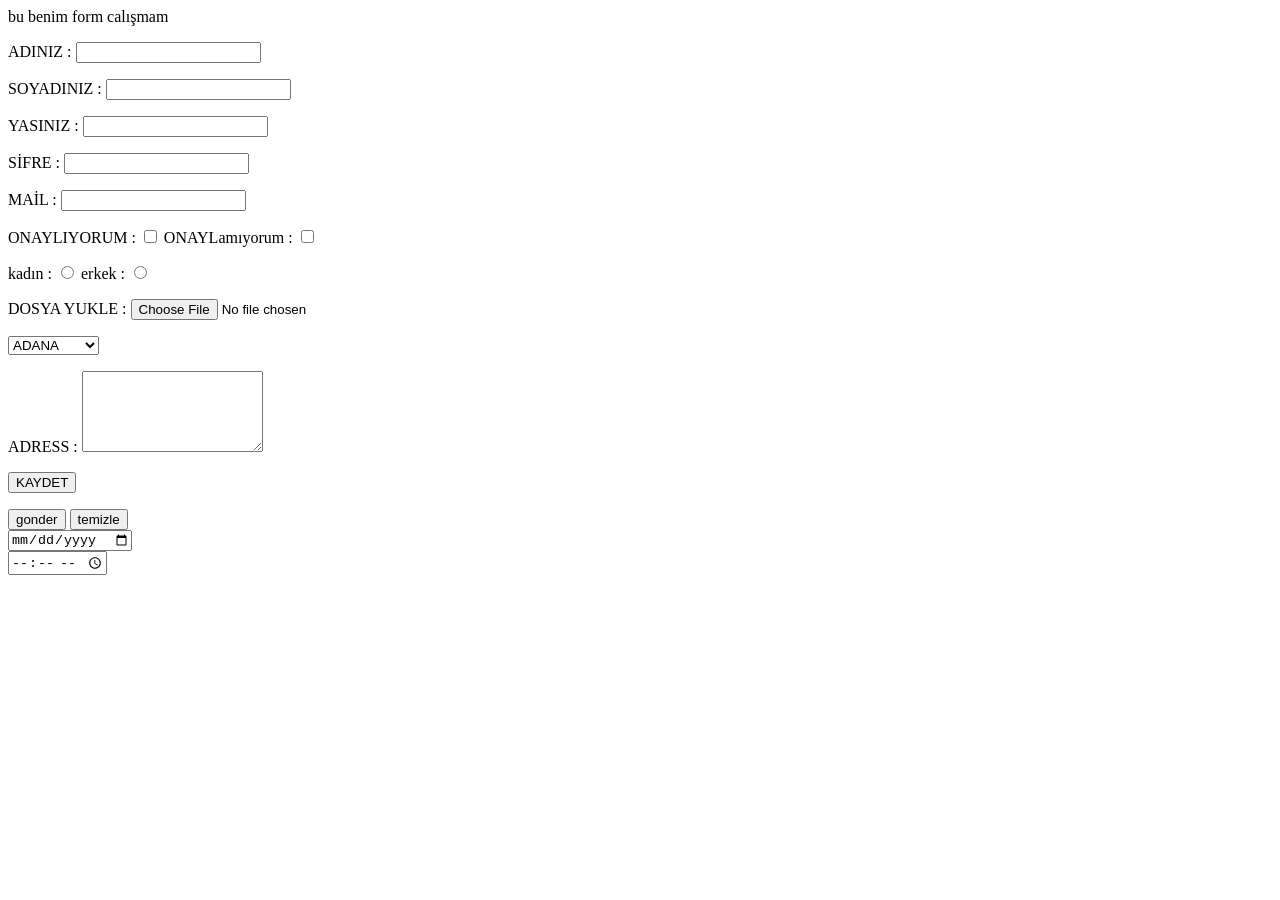
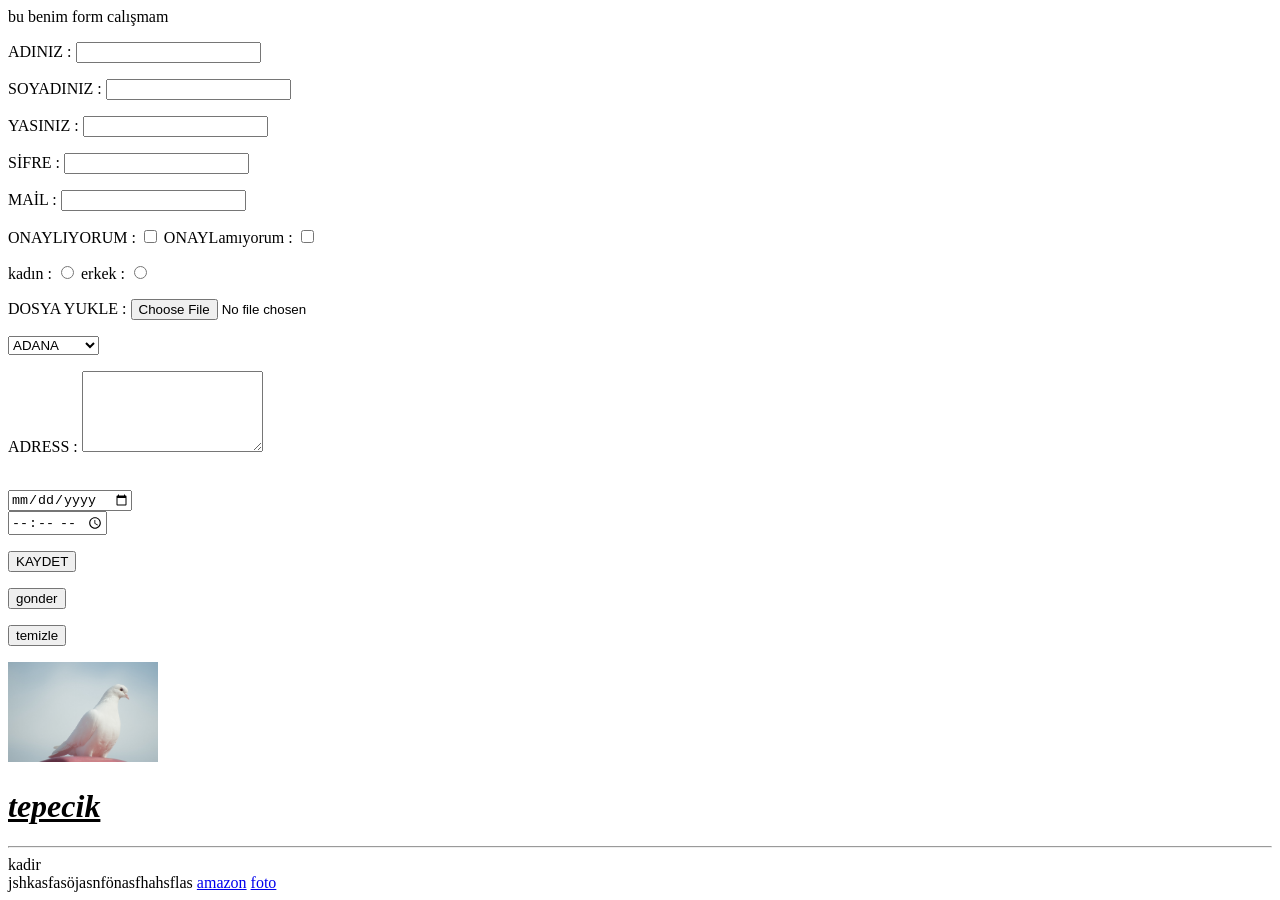
Before and after one commit to clgnmmr/html_css_work, a plain HTML site: page days1_/formfile.html in a window 1280 px wide. Before the commit the page ends 800 px from the top, so only its background shows below. Drawn offline with Linux system fonts and the light colour scheme.

Commit message:
06/05/2022

```diff
--- a/days1_/formfile.html
+++ b/days1_/formfile.html
@@ -67,6 +67,15 @@
     <label for="adres">ADRESS :</label>
     <textarea  id="adres" cols="20" rows="5"></textarea>
 </p>
+
+<br />
+<input type="date" name="" id="">
+<!-- date ile tarih eklenebilir -->
+<br    />
+<input type="time" name="" id="">
+<!-- time ile saat eklenebilir  -->
+
+
 <!-- button ile kayıt yapılır sayfada -->
 <p><input type="button" value="KAYDET"></p>
 
@@ -75,16 +84,25 @@ value olmadan direk gönder kutucu cıkar ama value eklenerek ismi değiştiribi
 kayır edileemz simdi cunku formda ctions dki dosya dogru değililerde saklanır -->
 <input type="submit"  value="gonder"/>
 
-<!-- reset ie tum bilgiler temizlendi -->
-<input type="reset" value="temizle"/>
-<!-- reset ve submit dışardada olabilir ama form icindeki bilgileri kaydetmek icin
-bu komutlar icerde kullanılınır -->
 <br />
-<input type="date" name="" id="">
-<!-- date ile tarih eklenebilir -->
-<br    />
-<input type="time" name="" id="">
-<!-- time ile saat eklenebilir  -->
+<p>
+    <!-- reset ie tum bilgiler temizlendi -->
+    <input type="reset" value="temizle"/>
+    <!-- reset ve submit dışardada olabilir ama form icindeki bilgileri kaydetmek icin
+    bu komutlar icerde kullanılınır --></p>
+
+
+<img src="../img/animals/güvercin.jpg " alt="" weight="100px" height="100px" >
+
+<h1><i><u>tepecik</u></i></h1>
+<hr>
+
+<div>kadir
+</div>
+<span>jshkasfasöjasnfönasfhahsflas</span>
+<a href="https://www.amazon.com/"> amazon</a>
+<a href="../img/profile/profile4.jpg" target="_blank">foto </a>
+
 </form>
 </body>
 </html>
```
